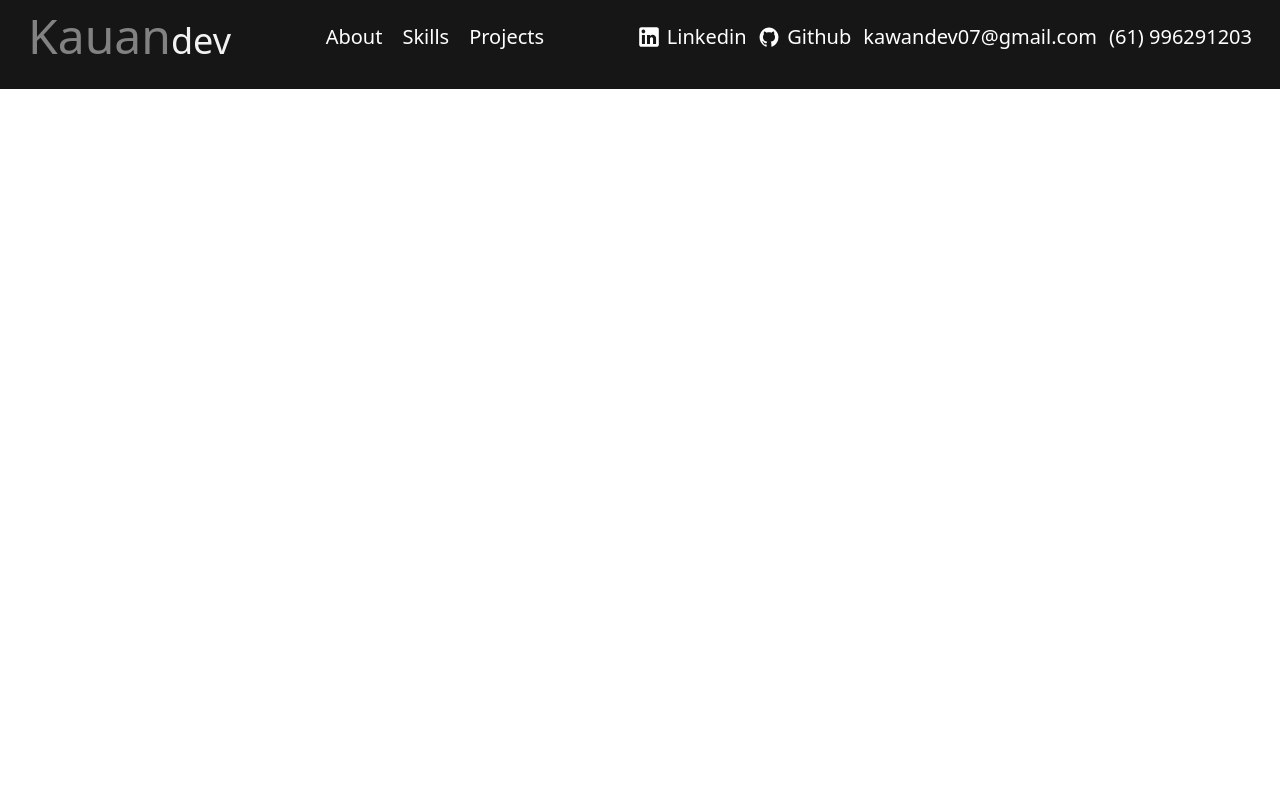
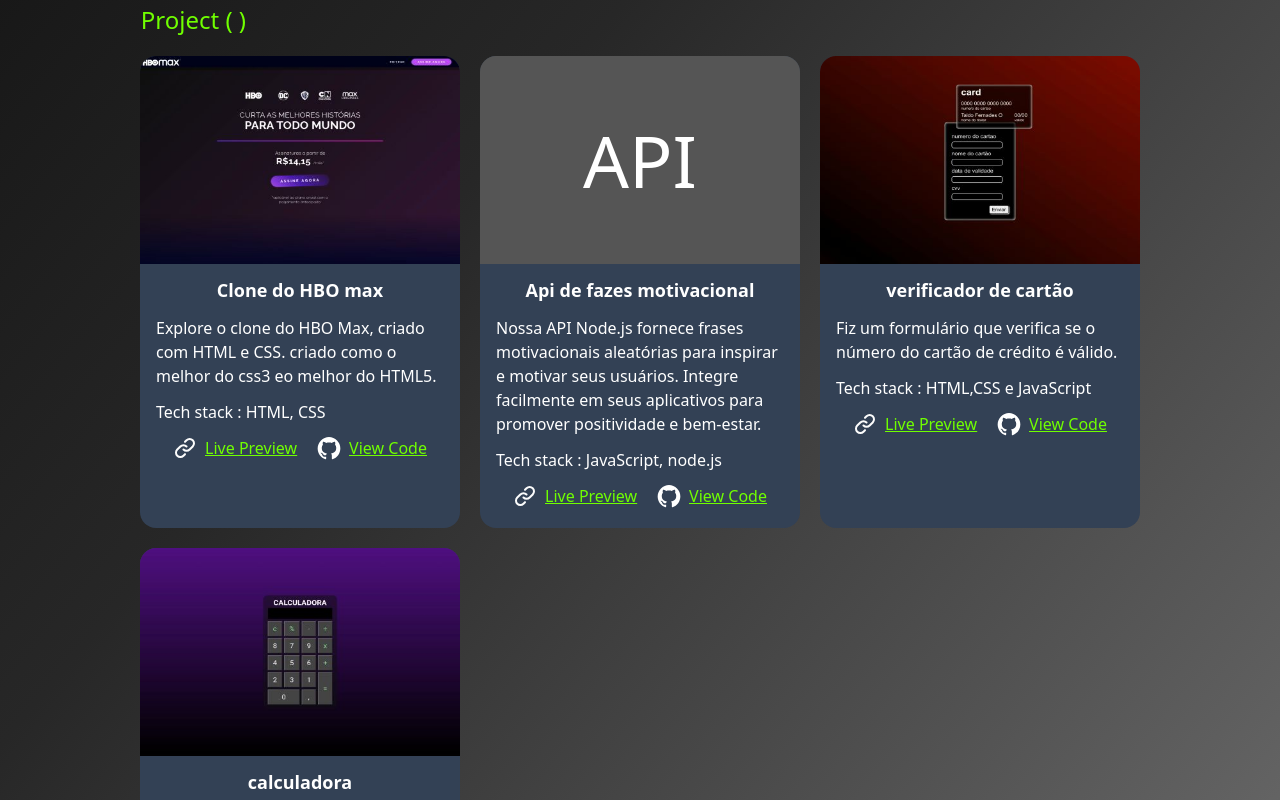
Before and after one commit to silvakwan1/Portifolio_react, a React (Vite) app: page / in a window 1280 px wide. Shown: the part 1220-2020 px from the top of the page. Before the commit the page ends 1309 px from the top, so only its background shows below. Built offline with nearby package versions, Linux system fonts and the light colour scheme.

Commit message:
projects

```diff
--- a/src/App.jsx
+++ b/src/App.jsx
@@ -3,7 +3,7 @@ import Header from "./Header";
 import AboultMe from "./AboutMe";
 import Footer from "./Footer";
 import Skills from "./Skills";
-
+import Project from "./Project";
 function App() {
   let currentWidth = window.innerWidth;
 
@@ -22,6 +22,7 @@ function App() {
       <main>
         <AboultMe />
         <Skills />
+        <Project />
       </main>
       <Footer />
     </>
--- a/src/Project.jsx
+++ b/src/Project.jsx
@@ -1,11 +1,11 @@
 import { Element } from "react-scroll";
-import ProjectCard from "./components/ProjectCard/index";
+import ProjectCard from "./components/ProjectCard";
 
 import imgHbo from "/src/assets/img-progect/img-hbo.jpeg";
 import imgCard from "/src/assets/img-progect/img-card.jpeg";
 import imgcalculater from "/src/assets/img-progect/img-calculadora.jpeg";
 
-function Project() {
+export default function Project() {
   return (
     <section className="  py-5 mx-auto flex flex-col justify-center text-white ">
       <Element name="Project">
@@ -15,7 +15,7 @@ function Project() {
       <div className="mb-10  grid grid-cols-cardResponsiva justify-center gap-5 px-8 sp:grid-cols-cardResponsiva2">
         <ProjectCard
           srcImg={imgHbo}
-          alt="img do site hbo"
+          altImg="img do site hbo"
           title="Clone do HBO max"
           description="Explore o clone do HBO Max, criado com HTML e CSS. criado como o melhor do css3 eo melhor do HTML5."
           tech="HTML, CSS"
@@ -30,18 +30,20 @@ function Project() {
           urlCode="https://github.com/silvakwan1/api-mensagem"
           urlPreview="https://api-mensagem.vercel.app/api/motivational"
         />
+
         <ProjectCard
           srcImg={imgCard}
-          alt="img do site card cred"
+          altImg="img do site card cred"
           title="verificador de cartão"
           description="Fiz um formulário que verifica se o número do cartão de crédito é válido."
           tech="HTML,CSS e JavaScript"
           urlCode="https://github.com/silvakwan1/card-credt"
           urlPreview="https://silvakwan1.github.io/card-credt/"
         />
+
         <ProjectCard
           srcImg={imgcalculater}
-          alt="img do site calculadora"
+          altImg="img do site calculadora"
           title="calculadora"
           description="A nossa Calculadora Web Interativa, desenvolvida com HTML, CSS e JavaScript, é uma ferramenta prática para resolver uma ampla gama de cálculos."
           tech="HTML,CSS e JavaScript"
@@ -52,5 +54,3 @@ function Project() {
     </section>
   );
 }
-
-export default Project;
--- a/src/components/ProjectCard/UrlIcon.jsx
+++ b/src/components/ProjectCard/IconUrl.jsx
@@ -1,7 +1,7 @@
 import githubLogo from "/src/assets/github-logo.svg";
 import iconLInk from "/src/assets/link-icon.svg";
 
-function UrlIcon({ urlCode, urlPreview }) {
+export default function IconUrl({ urlCode, urlPreview }) {
   return (
     <div className="px-4 flex justify-center gap-5 pb-5 underline text-linearGren">
       {urlCode && urlPreview ? (
@@ -61,4 +61,3 @@ function UrlIcon({ urlCode, urlPreview }) {
     </div>
   );
 }
-export default UrlIcon;
--- a/src/components/ProjectCard/index.jsx
+++ b/src/components/ProjectCard/index.jsx
@@ -1,8 +1,14 @@
-import UrlIcon from "./urlIcon";
+import IconUrl from "./IconUrl";
 
-export default function ProjectCard(props) {
-  const { urlCode, urlPreview, tech, description, title, srcImg, alt } = props;
-
+export default function ProjectCard({
+  urlCode,
+  urlPreview,
+  tech,
+  description,
+  title,
+  srcImg,
+  altImg,
+}) {
   const ApiImg = () => {
     return (
       <div className="w-full h-full flex items-center justify-center bg-[#555]">
@@ -11,7 +17,7 @@ export default function ProjectCard(props) {
     );
   };
   const ImgSrc = () => {
-    return <img className="w-full h-full" src={srcImg} alt={alt} />;
+    return <img className="w-full h-full" src={srcImg} alt={altImg} />;
   };
 
   return (
@@ -22,7 +28,7 @@ export default function ProjectCard(props) {
         <p>{description}</p>
         <p>Tech stack : {tech}</p>
       </div>
-      <UrlIcon urlCode={urlCode} urlPreview={urlPreview} />
+      <IconUrl urlCode={urlCode} urlPreview={urlPreview} />
     </div>
   );
 }
```
